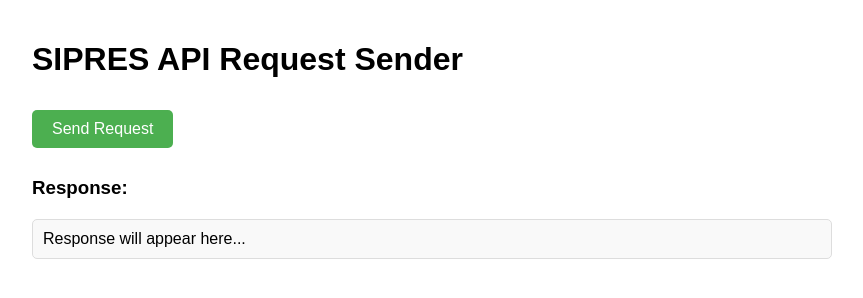
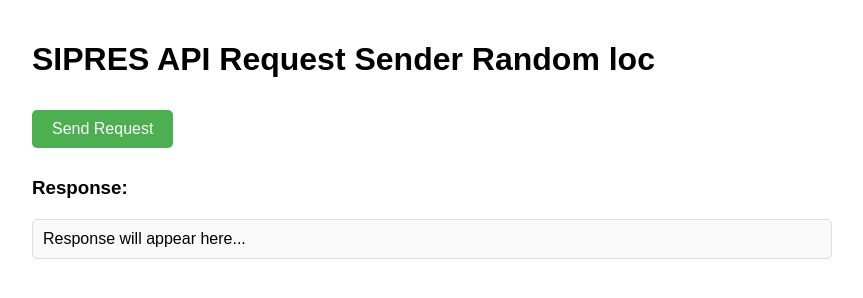
Before and after one commit to yarifdotcom/sipyarif, a plain HTML site: page random.html in a window 1280 px wide. Shown: the whole page, without its empty margins (208-1071 px from the left). Drawn offline with Linux system fonts and the light colour scheme.

Commit message:
Update random.html

```diff
--- a/random.html
+++ b/random.html
@@ -35,7 +35,7 @@
     </style>
 </head>
 <body>
-    <h1>SIPRES API Request Sender</h1>
+    <h1>SIPRES API Request Sender Random loc</h1>
     <button id="sendRequest">Send Request</button>
     <div>
         <h3>Response:</h3>
```
